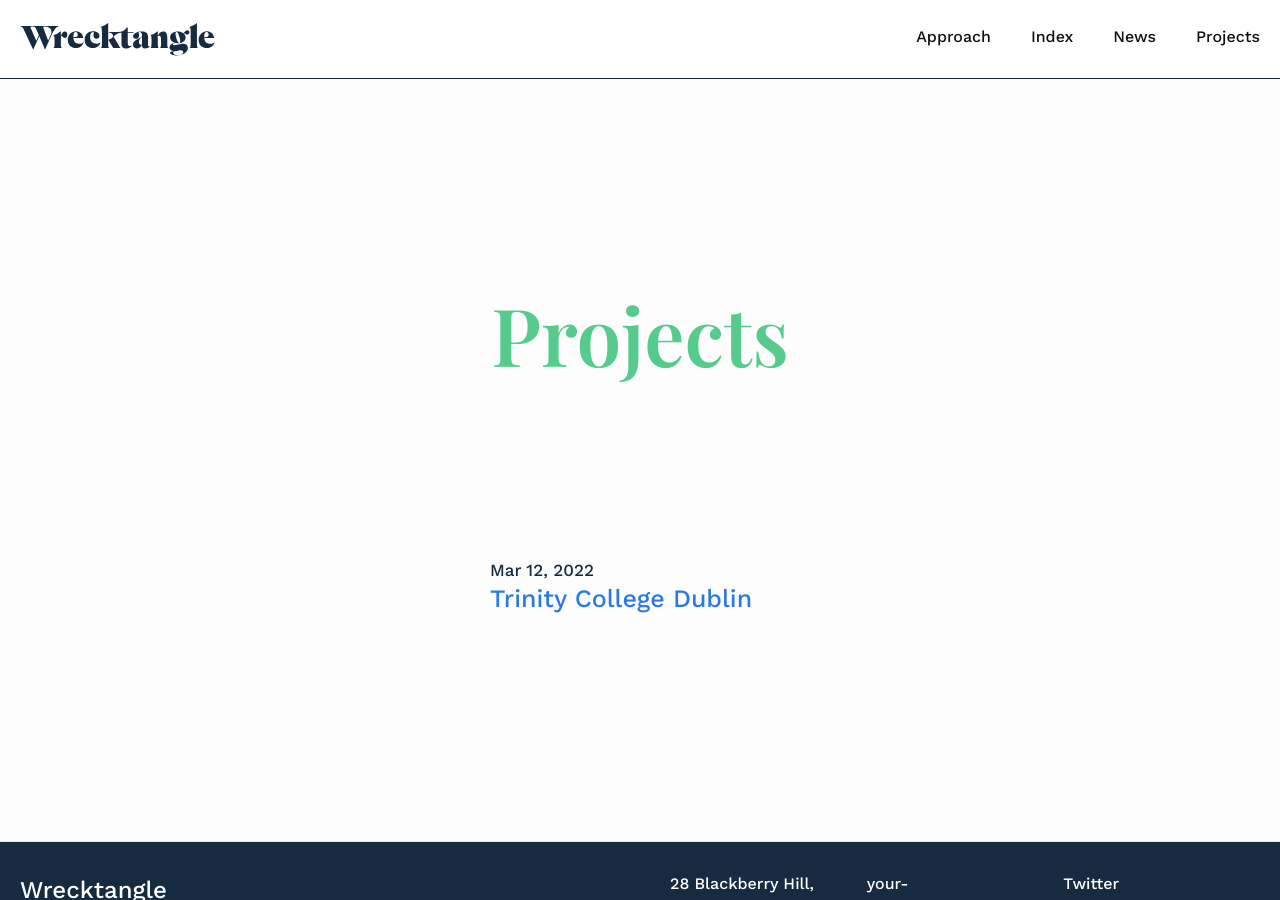
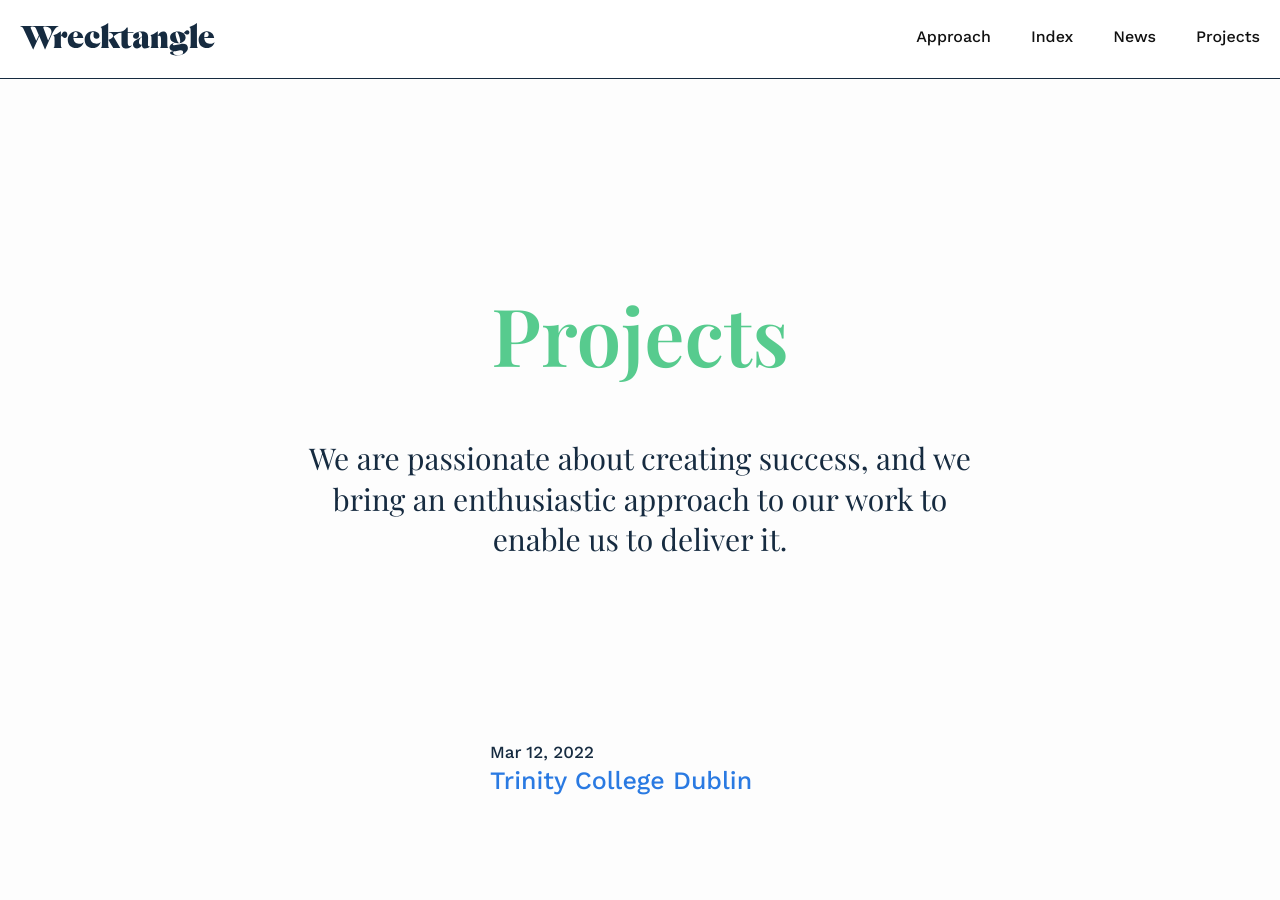
Before and after one commit to HarryFischer/wrecktangle, a Jekyll site: the page built from work.markdown, in a window 1280 px wide and 900 px high. Built offline with Jekyll 4.4.1, drawn with Linux system fonts in a browser that asks for light colours; some web fonts are replaced.

Commit message:
Updated Work

```diff
--- a/work.markdown
+++ b/work.markdown
@@ -4,3 +4,5 @@ date: 2022-03-12 16:26:00 Z
 position: 2
 layout: projects
 ---
+
+## We are passionate about creating success, and we bring an enthusiastic approach to our work to enable us to deliver it.
```
